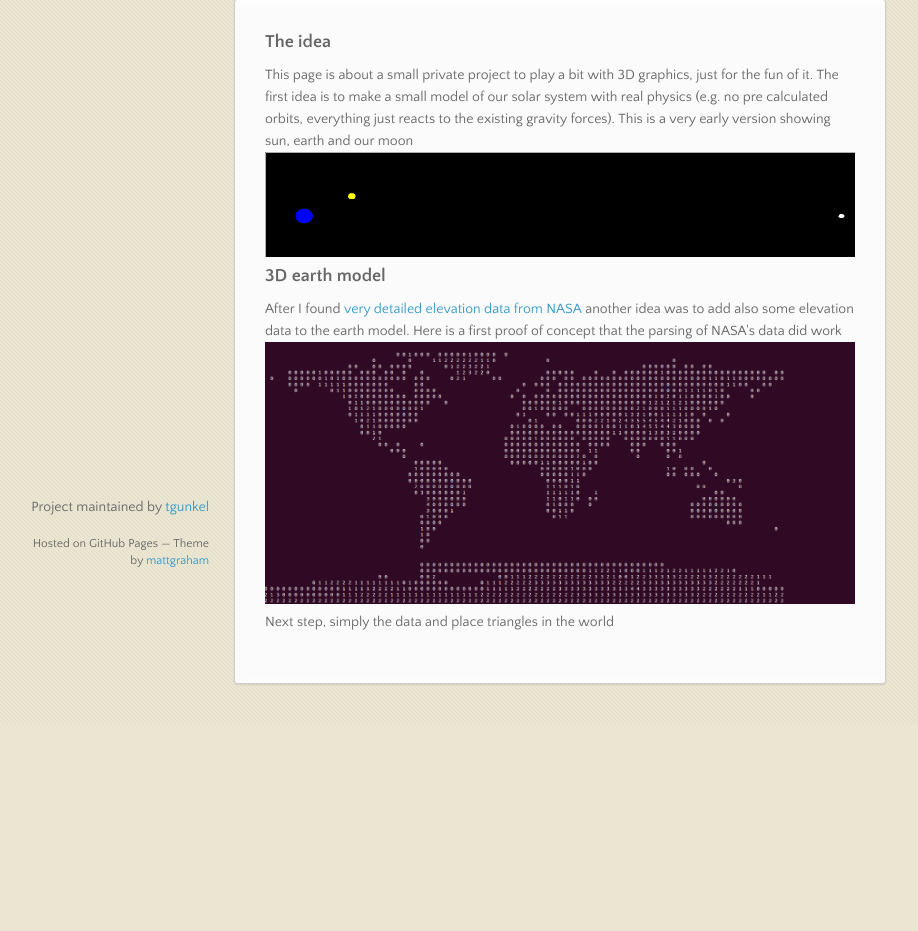
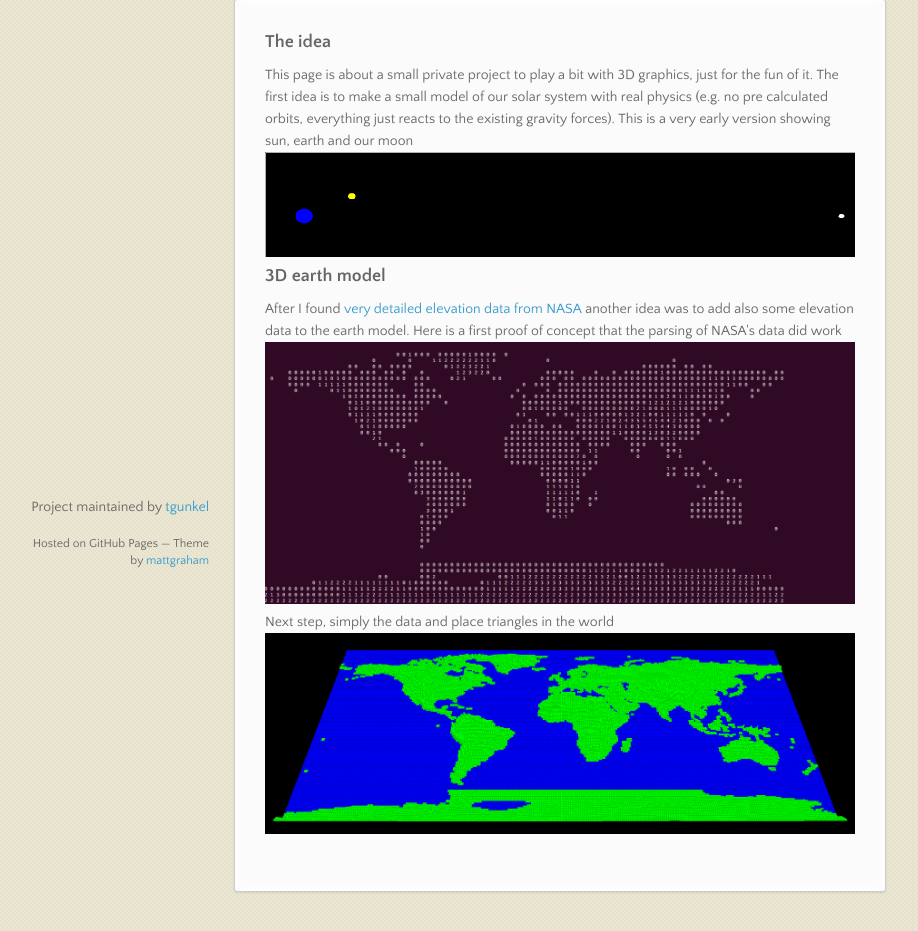
Before and after one commit to tgunkel/Going3D, a plain HTML site: page index.html in a window 1280 px wide. Shown: the part 191-1122 px from the top of the page, without its empty margins (81-999 px from the left). Before the commit the page ends 915 px from the top, so only its background shows below. Drawn offline with nearby package versions, Linux system fonts and the light colour scheme.

Commit message:
- New picture

```diff
--- a/index.html
+++ b/index.html
@@ -48,7 +48,7 @@
         After I found <a href="http://visibleearth.nasa.gov/view.php?id=73934">very detailed elevation data from NASA</a> another idea was to add also some elevation data to the earth model. Here is a first proof of concept that the parsing of NASA's data did work
         <img src="pics/Nasa_Eearth_Elevation_Test.png" alt="Nasa Eearth Elevation Test" />
         Next step, simply the data and place triangles in the world
-
+        <img src="pics/FlatWorld3d.png" alt="Nasa Eearth Elevation Test in 3d" />
 
       </section>
       <footer>
```
Also changed, not shown: pics/FlatWorld3d.png (added).
